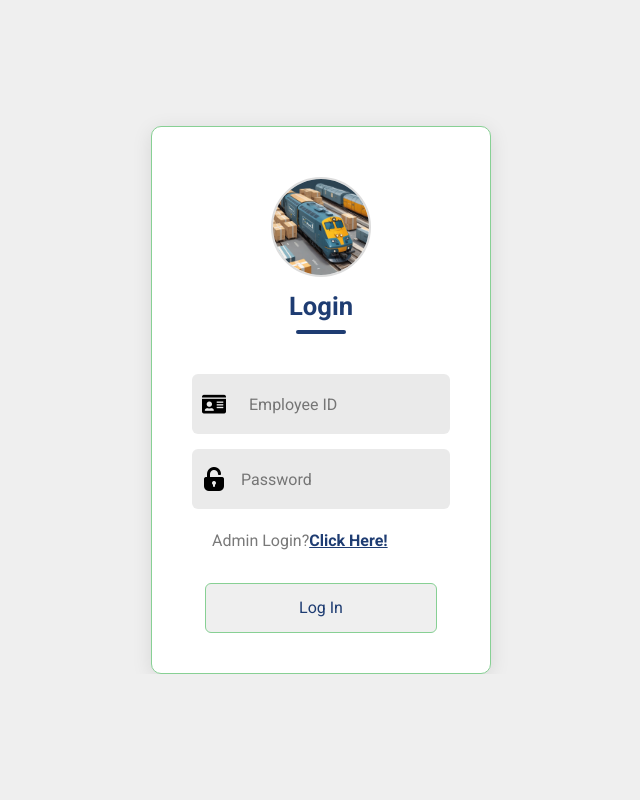
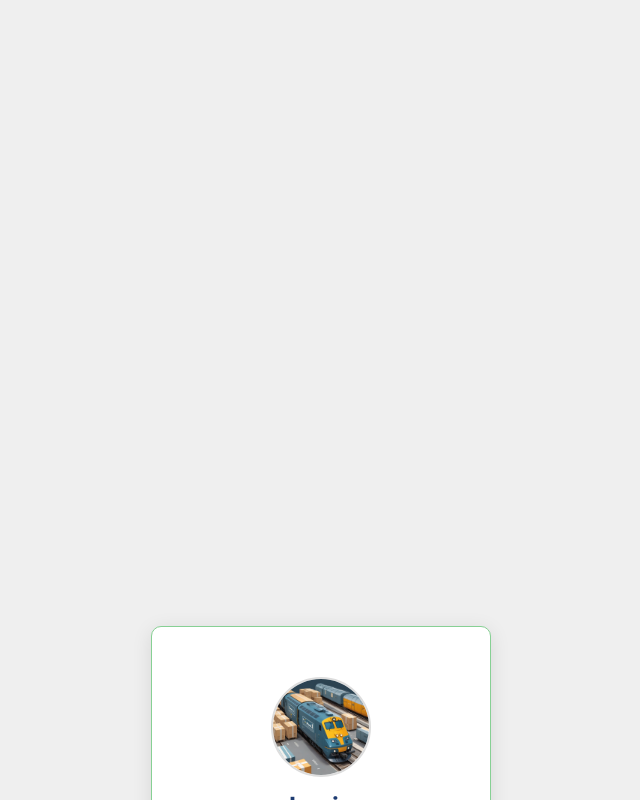
Before and after one commit to ParcelManagment/Website_Frontend, a React (Create React App) app in the folder Parcel_Management_System/: page / in a window 1280 px wide. Shown: the part 500-1300 px from the top of the page, without its empty margins (319-959 px from the left). Before the commit the page ends 1174 px from the top, so only its background shows below. Built offline with nearby package versions, Linux system fonts and the light colour scheme.

Commit message:
update view

```diff
--- a/Parcel_Management_System/src/Components/ViewPage/ViewPage.css
+++ b/Parcel_Management_System/src/Components/ViewPage/ViewPage.css
@@ -186,7 +186,7 @@
 
   /* Adjusting the container's top margin and centering the table */
   .container {
-    margin-top: 1000px;
+    margin-top: 2000px;
     padding-top: 70px;
     max-width: 1500px;
 
```
